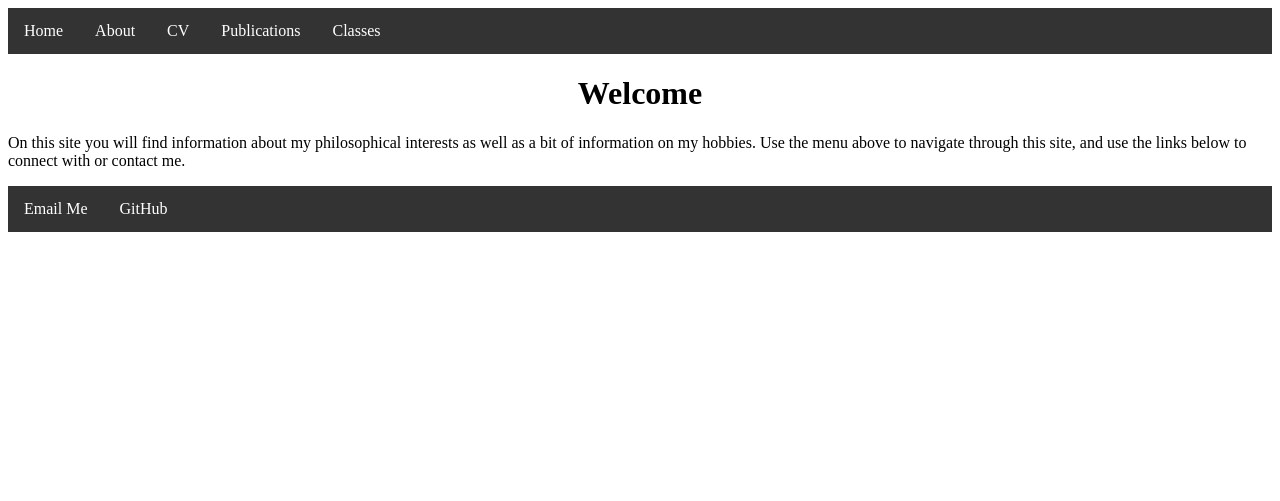
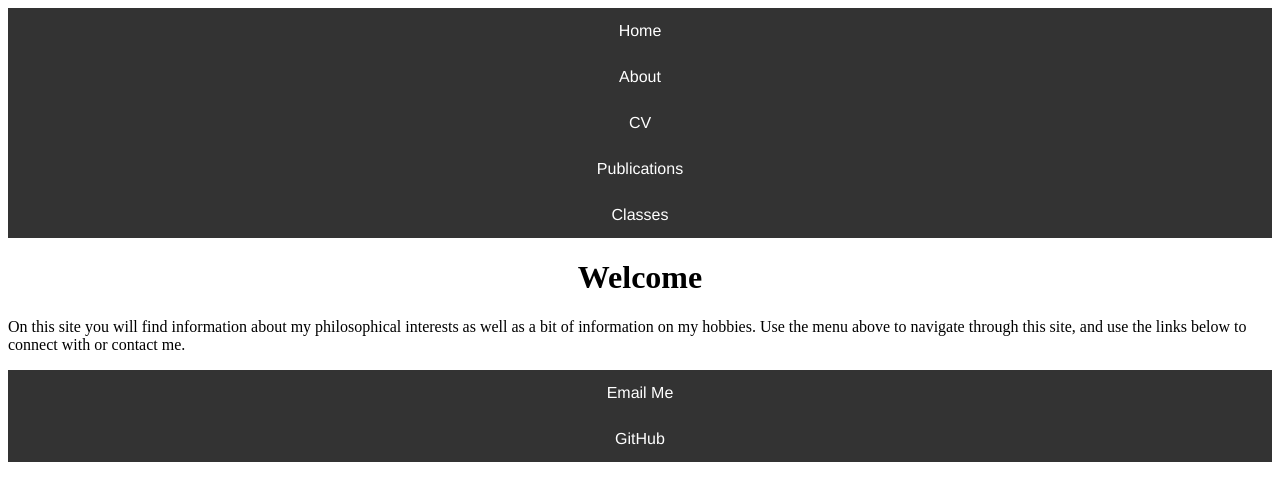
Before and after one commit to kevinjpatton/kevinjpatton.github.io, a Jekyll site: the page built from index.html, in a window 1280 px wide. Shown: the top 501 px of the page. Built offline with Jekyll 4.4.1, drawn with Linux system fonts in a browser that asks for light colours; Markdown is read by kramdown in place of the engine named in the settings.

Commit message:
Update main.css

```diff
--- a/css/main.css
+++ b/css/main.css
@@ -4,10 +4,11 @@
     padding: 0;
     overflow: hidden;
     background-color: #333;
+    font-family:'Helvetica', 'Arial', 'Sans-Serif';
 }
 
 li {
-    float: left;
+    float: center;
 }
 
 li a {
```
